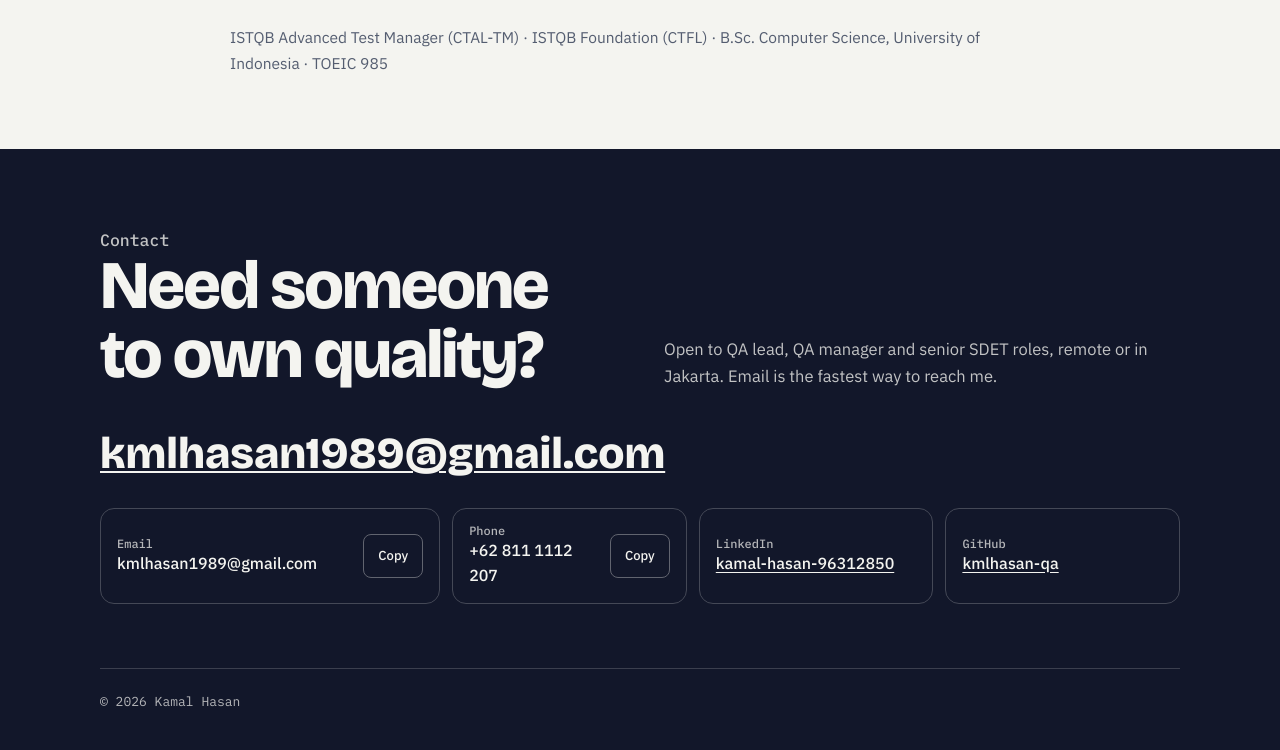
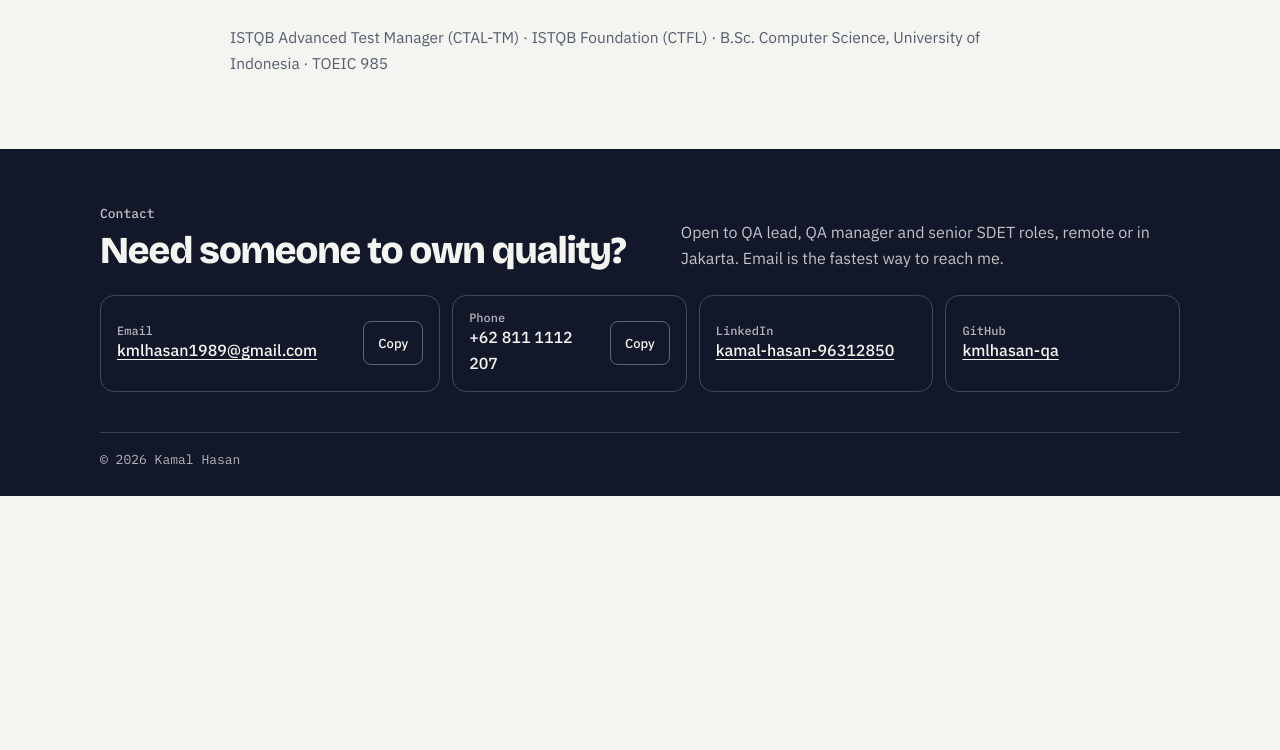
Before and after one commit to kmlhasan-qa/kmlhasan-qa.github.io, a plain HTML site: page index.html in a window 1280 px wide. Shown: the part 4554-5304 px from the top of the page. After the commit the page ends 5050 px from the top, so only its background shows below. Drawn offline with nearby package versions, Linux system fonts and the light colour scheme.

Commit message:
Compact contact block, shared footer, floating back-to-top, no section numbers

```diff
--- a/index.html
+++ b/index.html
@@ -162,13 +162,13 @@ details.more .run{margin-top:14px}
 .certs{font-size:15.5px;color:var(--muted)}
 
 /* contact + footer: identical on both pages (the "full details" version) */
-.cf{background:var(--ink);color:var(--bg);padding-block:80px 64px;border-top:0;font-size:16px;line-height:1.6}
+.cf{background:var(--ink);color:var(--bg);padding-block:56px 40px;border-top:0;font-size:16px;line-height:1.6}
 .cf-wrap{max-width:1120px;margin:0 auto;padding-left:max(20px,env(safe-area-inset-left,0px));padding-right:max(20px,env(safe-area-inset-right,0px))}
-.cf-head{display:grid;grid-template-columns:minmax(0,1fr) minmax(0,1fr);gap:12px 48px;align-items:end;margin-bottom:40px}
+.cf-head{display:grid;grid-template-columns:auto minmax(0,1fr);gap:8px 48px;align-items:end;margin-bottom:24px}
 .cf-kicker{font:500 13px var(--mono);margin:0 0 8px;color:color-mix(in srgb,var(--bg) 78%,var(--ink))}
-.cf h2{font:800 clamp(36px,6vw,68px)/1.02 var(--display);letter-spacing:-.03em;margin:0;text-wrap:balance;color:var(--bg)}
-.cf-head p{margin:0;font-size:16.5px;max-width:52ch;color:color-mix(in srgb,var(--bg) 78%,var(--ink))}
-.cf-mail{display:inline-block;font:700 clamp(22px,4.2vw,44px)/1.15 var(--display);color:var(--bg);overflow-wrap:anywhere;margin-bottom:28px;text-decoration-thickness:2px}
+.cf h2{font:800 clamp(28px,3.2vw,38px)/1.1 var(--display);letter-spacing:-.03em;margin:0;text-wrap:balance;color:var(--bg)}
+.cf-head > p{margin:0;font-size:16px;max-width:52ch;justify-self:end;color:color-mix(in srgb,var(--bg) 78%,var(--ink))}
+.cf-mail{display:inline-flex;align-items:center;min-height:44px;font:700 clamp(18px,2vw,22px)/1.2 var(--display);color:var(--bg);overflow-wrap:anywhere;margin-bottom:16px;text-decoration-thickness:1px}
 .cf-mail:hover{color:color-mix(in srgb,var(--accent) 60%,var(--bg))}
 .cf-grid{display:grid;grid-template-columns:repeat(auto-fit,minmax(min(100%,230px),1fr));gap:12px}
 @media (min-width:1000px){.cf-grid{grid-template-columns:1.45fr 1fr 1fr 1fr}} /* email card gets the room it needs so the address never breaks mid-word */
@@ -180,8 +180,9 @@ details.more .run{margin-top:14px}
 .cf-copy:active{transform:translateY(1px)}
 .cf :focus-visible{outline-color:var(--bg)}
 .cf-footer{background:var(--ink);color:color-mix(in srgb,var(--bg) 72%,var(--ink));font:400 13px var(--mono)}
-.cf-line{border-top:1px solid color-mix(in srgb,var(--bg) 18%,var(--ink));padding-block:24px 40px}
-@media (max-width:760px){.cf-head{grid-template-columns:1fr}.cf{padding-block:60px 48px}}
+.cf-line{border-top:1px solid color-mix(in srgb,var(--bg) 18%,var(--ink));padding-block:18px 28px}
+@media (max-width:900px){.cf-head{grid-template-columns:1fr}.cf-head > p{justify-self:start}}
+@media (max-width:760px){.cf{padding-block:48px 36px}}
 /* floating back-to-top: appears after the first screen, so it never competes with the hero */
 .to-top{position:fixed;right:max(16px,env(safe-area-inset-right,0px));bottom:max(16px,env(safe-area-inset-bottom,0px));z-index:30;width:48px;height:48px;border-radius:12px;display:inline-flex;align-items:center;justify-content:center;background:var(--surface);color:var(--ink);border:1px solid var(--line);box-shadow:0 10px 24px -12px color-mix(in srgb,var(--ink) 45%,transparent);cursor:pointer;opacity:0;visibility:hidden;transform:translateY(8px)}
 .to-top.is-visible{opacity:1;visibility:visible;transform:none}
@@ -368,9 +369,8 @@ details.more .run{margin-top:14px}
     <div><p class="cf-kicker">Contact</p><h2>Need someone to own quality?</h2></div>
     <p>Open to QA lead, QA manager and senior SDET roles, remote or in Jakarta. Email is the fastest way to reach me.</p>
   </div>
-  <a class="cf-mail" href="mailto:kmlhasan1989@gmail.com">kmlhasan1989@gmail.com</a>
   <div class="cf-grid">
-    <div class="cf-card"><div><small>Email</small><span class="v" id="cf-email">kmlhasan1989@gmail.com</span></div><button class="cf-copy" type="button" data-t="cf-email">Copy</button></div>
+    <div class="cf-card"><div><small>Email</small><a class="v" id="cf-email" href="mailto:kmlhasan1989@gmail.com">kmlhasan1989@gmail.com</a></div><button class="cf-copy" type="button" data-t="cf-email">Copy</button></div>
     <div class="cf-card"><div><small>Phone</small><span class="v" id="cf-phone">+62 811 1112 207</span></div><button class="cf-copy" type="button" data-t="cf-phone">Copy</button></div>
     <div class="cf-card"><div><small>LinkedIn</small><a class="v" href="https://www.linkedin.com/in/kamal-hasan-96312850" target="_blank" rel="noopener">kamal-hasan-96312850</a></div></div>
     <div class="cf-card"><div><small>GitHub</small><a class="v" href="https://github.com/kmlhasan-qa" target="_blank" rel="noopener">kmlhasan-qa</a></div></div>
```
Also changed, not shown: work.html (+9 -9 lines).
